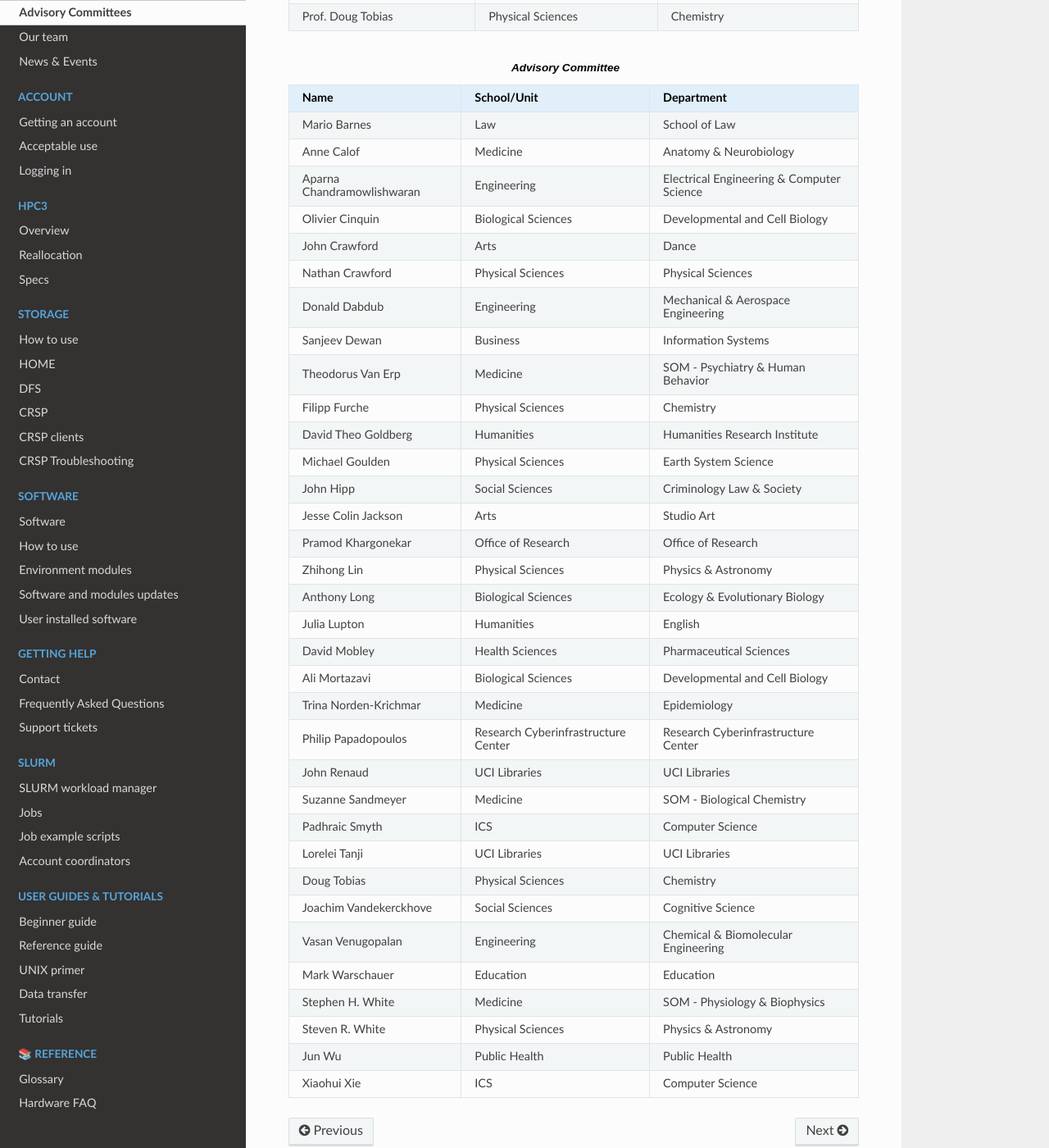
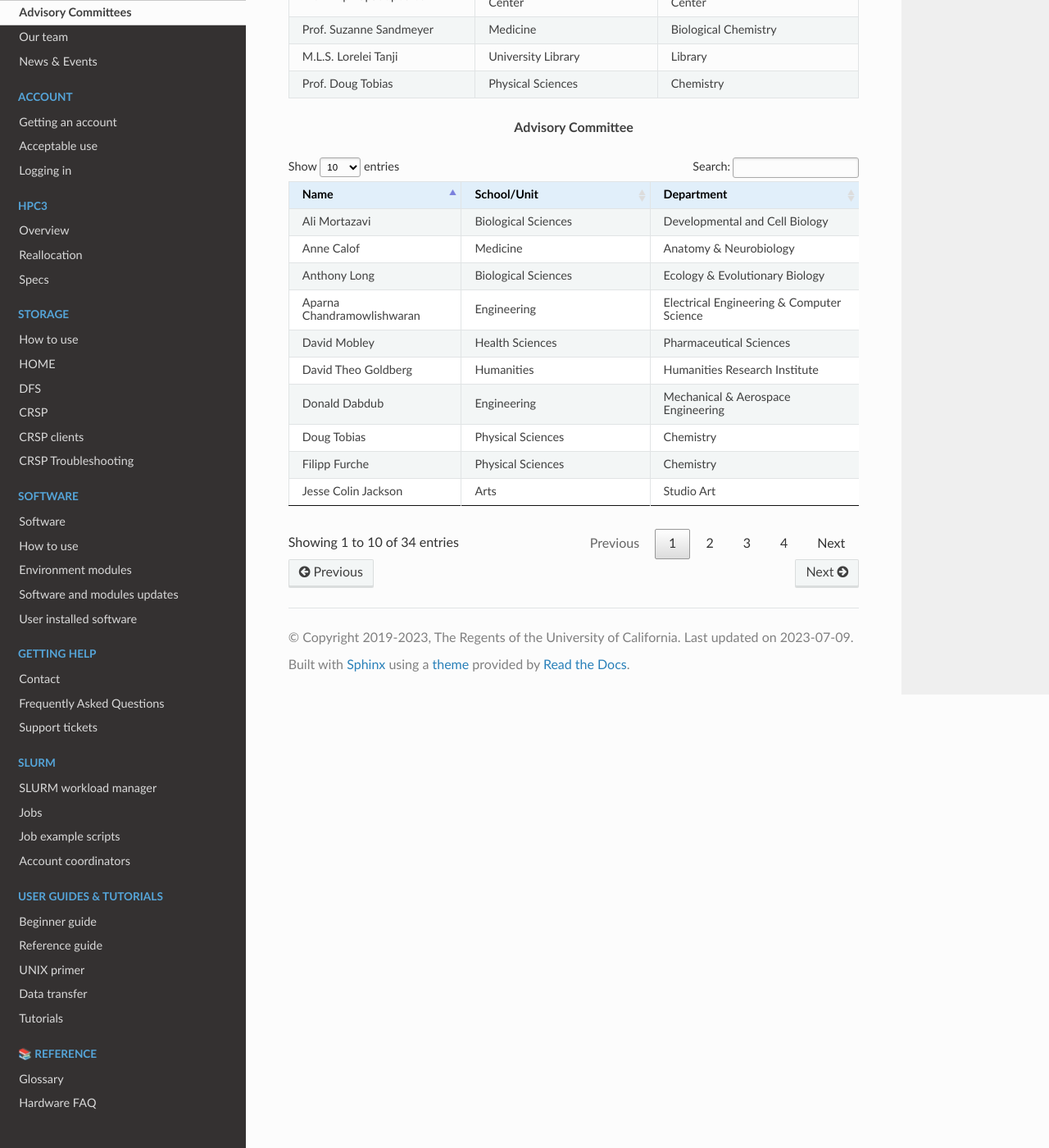
Before and after one commit to RCIC-UCI-Public/website-rcic, a Sphinx documentation site: the page built from docs/source/about/advisory.rst, in a window 1280 px wide and 1400 px high, scrolled down 623 px. Shown: the whole window at 82% size. Built offline with Sphinx 7.4.7 and the Read the Docs theme 2.0.0, drawn with Linux system fonts in a browser that asks for light colours.

Commit message:
enable sorting

```diff
--- a/docs/source/about/advisory.rst
+++ b/docs/source/about/advisory.rst
@@ -8,7 +8,9 @@ and a broader **Advisory committee**.
 The Executive Committee meets roughly every month.
 The Advisory Committee meets approximately once per quarter.
 
-.. table:: **Executive Committee**
+.. centerd:: **Executive Committee**
+
+.. table::
    :class: noscroll-table
 
    +----------------------------------+-------------------------------------+------------------------------------------+
@@ -33,8 +35,10 @@ The Advisory Committee meets approximately once per quarter.
    | Prof. Doug Tobias                | Physical Sciences                   | Chemistry                                |
    +----------------------------------+-------------------------------------+------------------------------------------+
 
-.. table:: **Advisory Committee**
-   :class: noscroll-table
+.. centered:: **Advisory Committee**
+
+.. table::
+   :class: noscroll-table sortable
 
    +----------------------------------+-------------------------------------+-------------------------------------------+
    | Name                             | School/Unit                         | Department                                |
--- a/docs/source/software/updates.rst
+++ b/docs/source/software/updates.rst
@@ -77,7 +77,7 @@ in their availability  for :tt:`Rocky Linux 8`. See footnotes after the table
 for a few specific cases.
 
 .. csv-table::
-   :class: noscroll-table
+   :class: noscroll-table sortable
    :file: updates-list.csv
    :widths: 25,10,10,55
    :header-rows: 1
```
